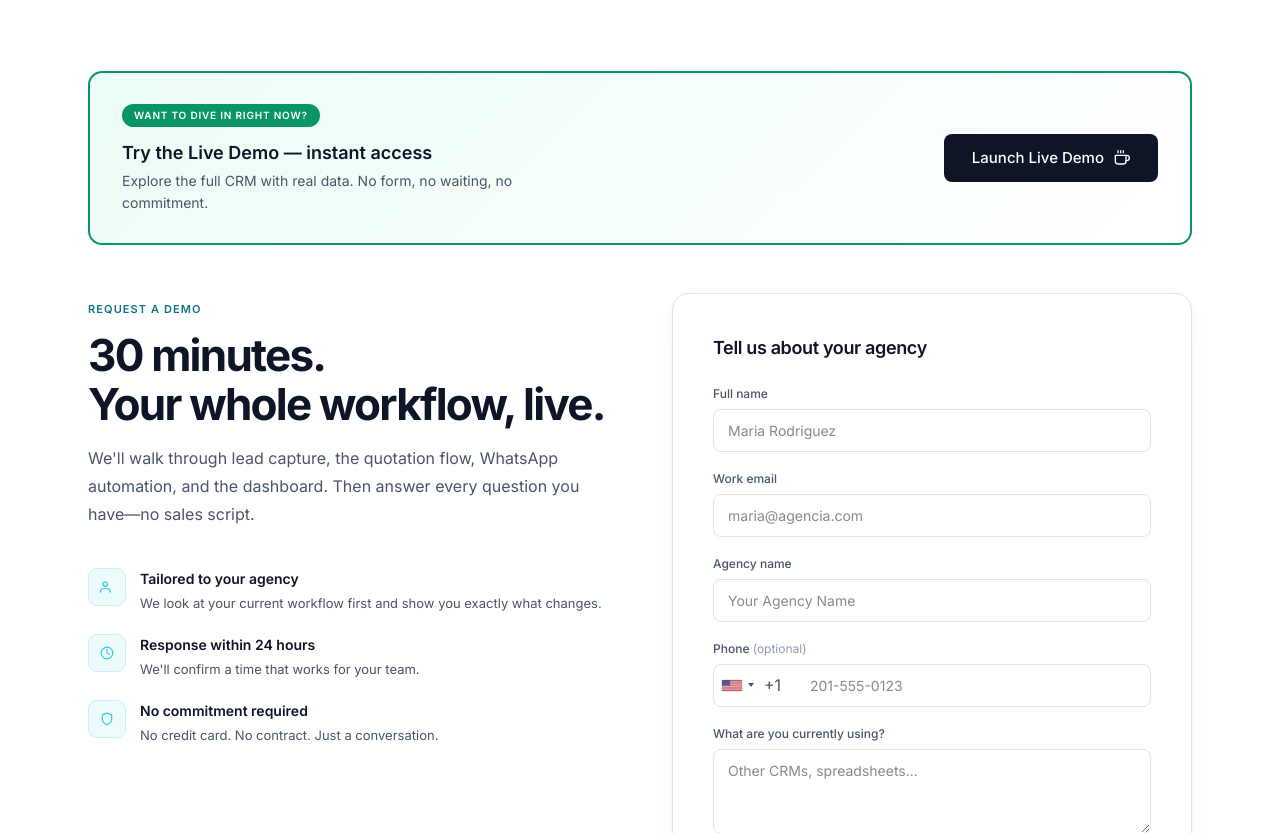
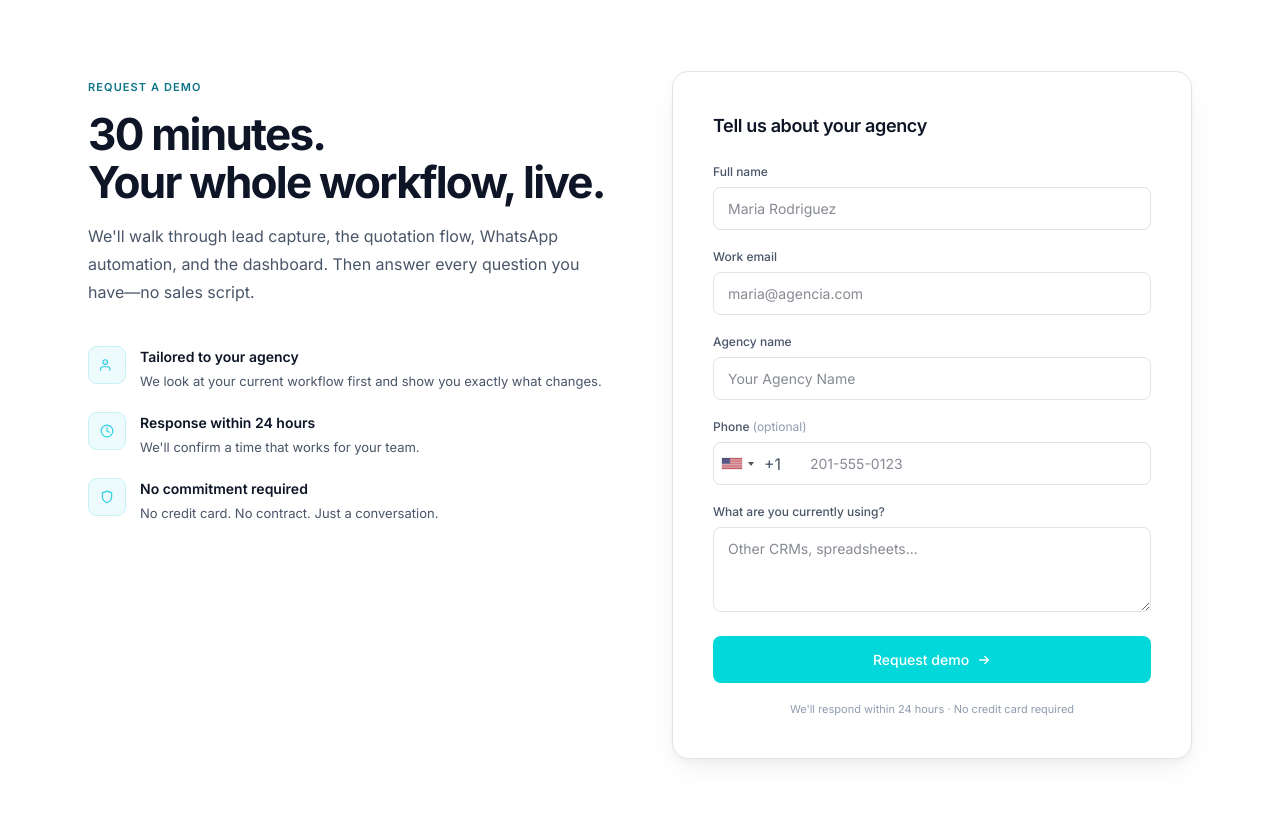
Before and after one commit to hernansaa/edway-web, a Django app: page /demo/ in a window 1280 px wide. Shown: the part 61-894 px from the top of the page. Run offline with Django 5.2, Linux system fonts and the light colour scheme; style sheets or scripts are compiled from the project's sources.

Commit message:
fix: gate live demo behind /demo/ request form, correct Umami ID

```diff
--- a/src/apps/marketing/templates/marketing/about.html
+++ b/src/apps/marketing/templates/marketing/about.html
@@ -88,7 +88,7 @@
         </p>
 
         <div style="display:flex;flex-wrap:wrap;gap:12px;justify-content:center;align-items:center;margin-bottom:32px;">
-            <a href="https://demo.edway.app/ed-admin/" target="_blank" rel="noopener noreferrer" class="btn-primary" style="display:inline-flex;align-items:center;gap:8px;padding:14px 32px;font-size:15px;">
+            <a href="{% url 'marketing:demo' %}" class="btn-primary" style="display:inline-flex;align-items:center;gap:8px;padding:14px 32px;font-size:15px;">
                 Try Live Demo
                 <svg width="14" height="14" viewBox="0 0 16 16" fill="none"><path d="M3 8h10M9 4l4 4-4 4" stroke="currentColor" stroke-width="1.5" stroke-linecap="round" stroke-linejoin="round"/></svg>
             </a>
--- a/src/apps/marketing/templates/marketing/base.html
+++ b/src/apps/marketing/templates/marketing/base.html
@@ -271,10 +271,10 @@
 
             <!-- Right CTAs -->
             <div class="hidden md:flex" style="gap:12px;align-items:center;">
-                <a href="{% url 'marketing:demo' %}" class="btn-secondary" style="padding:9px 18px;font-size:13px;">
+                <a href="https://demo.edway.app/ed-admin/" target="_blank" rel="noopener noreferrer" class="btn-secondary" style="padding:9px 18px;font-size:13px;">
                     Sign in
                 </a>
-                <a href="https://demo.edway.app/ed-admin/" target="_blank" rel="noopener noreferrer" class="btn-primary" style="padding:9px 18px;font-size:13px;">
+                <a href="{% url 'marketing:demo' %}" class="btn-primary" style="padding:9px 18px;font-size:13px;">
                     Try Live Demo
                     <svg width="13" height="13" viewBox="0 0 16 16" fill="none"><path d="M3 8h10M9 4l4 4-4 4" stroke="currentColor" stroke-width="1.5" stroke-linecap="round" stroke-linejoin="round"/></svg>
                 </a>
@@ -304,8 +304,8 @@
                 <!-- <a href="{% url 'marketing:documentation' %}" class="nav-link" style="padding:4px 0;">Docs</a> -->
                 <a href="{% url 'marketing:about' %}" class="nav-link" style="padding:4px 0;">About</a>
                 <div style="padding-top:12px;border-top:1px solid var(--border);display:flex;flex-direction:column;gap:10px;">
-                    <a href="{% url 'marketing:demo' %}" class="btn-secondary" style="justify-content:center;text-align:center;">Sign in</a>
-                    <a href="https://demo.edway.app/ed-admin/" target="_blank" rel="noopener noreferrer" class="btn-primary" style="justify-content:center;">Try Live Demo</a>
+                    <a href="https://demo.edway.app/ed-admin/" target="_blank" rel="noopener noreferrer" class="btn-secondary" style="justify-content:center;text-align:center;">Sign in</a>
+                    <a href="{% url 'marketing:demo' %}" class="btn-primary" style="justify-content:center;">Try Live Demo</a>
                 </div>
             </div>
         </div>
@@ -341,7 +341,7 @@
                         <li><a href="{% url 'marketing:pricing' %}" style="font-size:13px;color:#64748B;text-decoration:none;transition:color 0.15s;" onmouseover="this.style.color='#CBD5E1'" onmouseout="this.style.color='#64748B'">Pricing</a></li>
                         <li><a href="{% url 'marketing:why_us' %}" style="font-size:13px;color:#64748B;text-decoration:none;transition:color 0.15s;" onmouseover="this.style.color='#CBD5E1'" onmouseout="this.style.color='#64748B'">Why Us</a></li>
                         <li><a href="{% url 'marketing:demo' %}" style="font-size:13px;color:#64748B;text-decoration:none;transition:color 0.15s;" onmouseover="this.style.color='#CBD5E1'" onmouseout="this.style.color='#64748B'">Demo</a></li>
-                        <li><a href="https://demo.edway.app/ed-admin/" target="_blank" rel="noopener noreferrer" style="font-size:13px;color:#94A3B8;text-decoration:none;transition:color 0.15s;font-weight:500;" onmouseover="this.style.color='#CBD5E1'" onmouseout="this.style.color='#94A3B8'">Live Demo</a></li>
+                        <li><a href="{% url 'marketing:demo' %}" style="font-size:13px;color:#94A3B8;text-decoration:none;transition:color 0.15s;font-weight:500;" onmouseover="this.style.color='#CBD5E1'" onmouseout="this.style.color='#94A3B8'">Live Demo</a></li>
                     </ul>
                 </div>
 
--- a/src/apps/marketing/templates/marketing/demo.html
+++ b/src/apps/marketing/templates/marketing/demo.html
@@ -22,6 +22,7 @@
 <section style="padding:72px 0 80px;background:var(--bg);">
     <div style="max-width:1152px;margin:0 auto;padding:0 24px;">
 
+        {% comment %}
         <!-- Live Demo callout -->
         <div style="margin-bottom:48px;padding:28px 32px;background:linear-gradient(135deg, var(--green-light) 0%, #fff 100%);border:2px solid var(--green);border-radius:14px;display:flex;flex-wrap:wrap;align-items:center;justify-content:space-between;gap:20px;">
             <div>
@@ -33,11 +34,12 @@
                     Explore the full CRM with real data. No form, no waiting, no commitment.
                 </p>
             </div>
-            <a href="https://demo.edway.app/ed-admin/" target="_blank" rel="noopener noreferrer" class="btn-primary" style="flex-shrink:0;padding:13px 28px;font-size:15px;gap:10px;background:var(--text-heading);">
+            <a href="{% url 'marketing:demo' %}" class="btn-primary" style="flex-shrink:0;padding:13px 28px;font-size:15px;gap:10px;background:var(--text-heading);">
                 Launch Live Demo
                 <svg width="16" height="16" viewBox="0 0 24 24" fill="none" stroke="currentColor" stroke-width="2" stroke-linecap="round" stroke-linejoin="round"><path d="M18 8h1a4 4 0 0 1 0 8h-1"/><path d="M2 8h16v9a4 4 0 0 1-4 4H6a4 4 0 0 1-4-4V8z"/><line x1="6" y1="1" x2="6" y2="4"/><line x1="10" y1="1" x2="10" y2="4"/><line x1="14" y1="1" x2="14" y2="4"/></svg>
             </a>
         </div>
+        {% endcomment %}
 
         <div class="grid grid-cols-1 lg:grid-cols-2" style="gap:64px;align-items:start;">
 
--- a/src/apps/marketing/templates/marketing/features.html
+++ b/src/apps/marketing/templates/marketing/features.html
@@ -65,7 +65,7 @@
             Jump straight into the live demo or book a personalized walkthrough tailored to your workflow.
         </p>
         <div style="display:flex;flex-wrap:wrap;gap:12px;justify-content:center;">
-            <a href="https://demo.edway.app/ed-admin/" target="_blank" rel="noopener noreferrer" class="btn-primary" style="display:inline-flex;align-items:center;gap:8px;padding:14px 32px;font-size:16px;">
+            <a href="{% url 'marketing:demo' %}" class="btn-primary" style="display:inline-flex;align-items:center;gap:8px;padding:14px 32px;font-size:16px;">
                 Try Live Demo
                 <svg width="16" height="16" viewBox="0 0 16 16" fill="none"><path d="M3 8h10M9 4l4 4-4 4" stroke="currentColor" stroke-width="1.5" stroke-linecap="round" stroke-linejoin="round"/></svg>
             </a>
--- a/src/apps/marketing/templates/marketing/pricing.html
+++ b/src/apps/marketing/templates/marketing/pricing.html
@@ -190,7 +190,7 @@
         </p>
 
         <div style="display:flex;flex-wrap:wrap;gap:12px;justify-content:center;align-items:center;margin-bottom:24px;">
-            <a href="https://demo.edway.app/ed-admin/" target="_blank" rel="noopener noreferrer" class="btn-primary" style="display:inline-flex;align-items:center;gap:8px;padding:14px 32px;font-size:15px;">
+            <a href="{% url 'marketing:demo' %}" class="btn-primary" style="display:inline-flex;align-items:center;gap:8px;padding:14px 32px;font-size:15px;">
                 Try Live Demo
                 <svg width="14" height="14" viewBox="0 0 16 16" fill="none"><path d="M3 8h10M9 4l4 4-4 4" stroke="currentColor" stroke-width="1.5" stroke-linecap="round" stroke-linejoin="round"/></svg>
             </a>
--- a/src/apps/marketing/templates/marketing/why_us.html
+++ b/src/apps/marketing/templates/marketing/why_us.html
@@ -255,7 +255,7 @@
             </p>
 
             <div style="display:flex;flex-wrap:wrap;gap:12px;justify-content:center;align-items:center;margin-bottom:32px;">
-                <a href="https://demo.edway.app/ed-admin/" target="_blank" rel="noopener noreferrer" class="btn-primary" style="display:inline-flex;align-items:center;gap:8px;padding:14px 32px;font-size:15px;">
+                <a href="{% url 'marketing:demo' %}" class="btn-primary" style="display:inline-flex;align-items:center;gap:8px;padding:14px 32px;font-size:15px;">
                     Try Live Demo
                     <svg width="14" height="14" viewBox="0 0 16 16" fill="none"><path d="M3 8h10M9 4l4 4-4 4" stroke="currentColor" stroke-width="1.5" stroke-linecap="round" stroke-linejoin="round"/></svg>
                 </a>
```
Also changed, not shown: src/apps/marketing/templates/marketing/home.html (+4 -4 lines).
